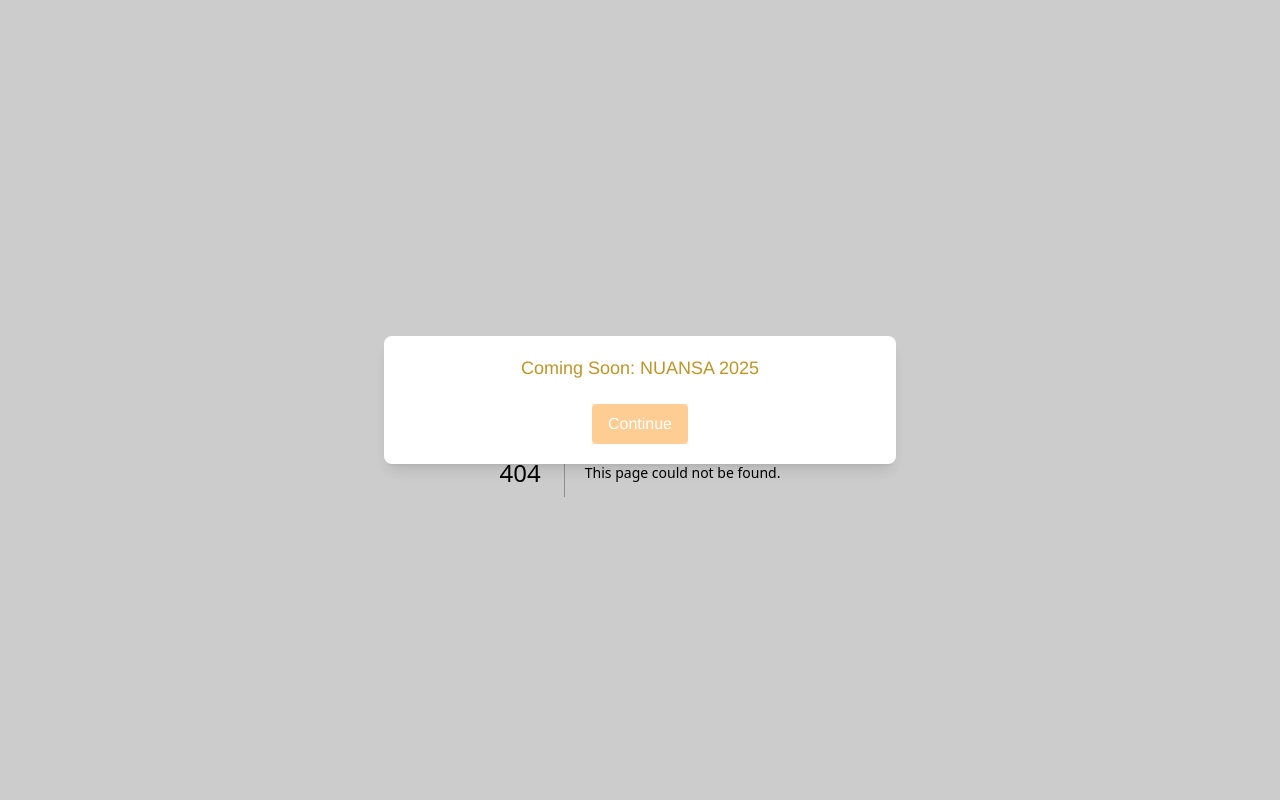
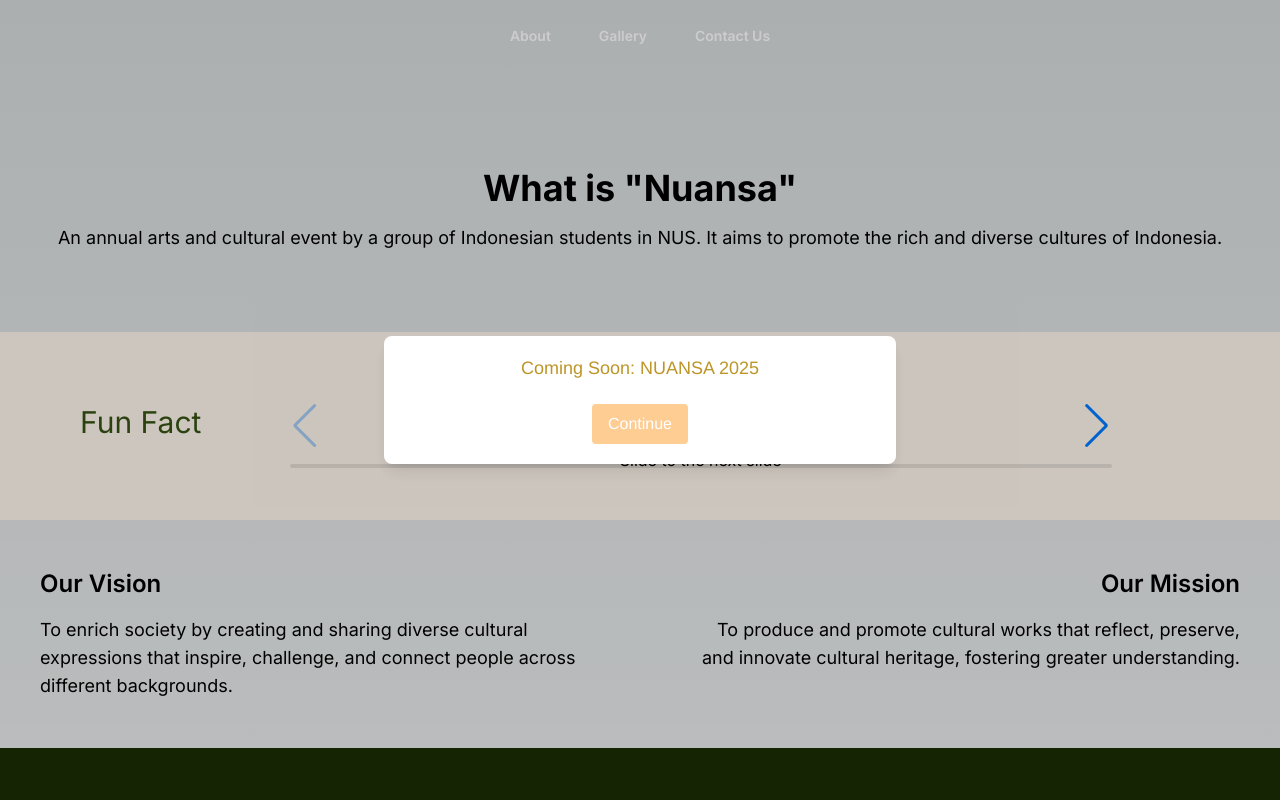
Before and after one commit to nuansacp2025/nuansa-web, a Next.js app: page /about-us in a window 1280 px wide. Before the commit this address had no page. Shown: the top 800 px of the page. Built offline with nearby package versions, Linux system fonts and the light colour scheme.

Commit message:
Add Temporary About Us Page

```diff
--- /dev/null
+++ b/app/about-us/page.tsx
@@ -0,0 +1,89 @@
+import Image from 'next/image';
+import VideoFrame from '../components/about-us/video-frame';
+import Carousel from '../components/about-us/carousel';
+import FunFact from '../components/about-us/funfact';
+export default function AboutUs() {
+  return (
+    <div className="pt-12">
+      {/* What is Nuansa section */}
+      <section className="text-center py-12 px-10">
+        <h1 className="text-4xl font-bold mb-4">What is "Nuansa"</h1>
+        <p className="text-lg mb-8">
+          An annual arts and cultural event by a group of Indonesian students in NUS.
+          It aims to promote the rich and diverse cultures of Indonesia.
+        </p>
+      </section>
+
+      <section className="text-center py-12 px-20 bg-orange-50 flex flex-row items-end">
+        <h2 className="text-3xl mb-8 text-lime-900">Fun Fact</h2>
+        <div className="flex-grow px-20">
+          <FunFact>
+            <h2 className="text-3xl mb-8 text-lime-900">Fun Fact</h2>
+            <h2 className="text-3xl mb-8 text-lime-900">Fun Fict</h2>
+          </FunFact>
+        </div>
+      </section>
+
+      <section className="grid grid-cols-1 md:grid-cols-2 gap-8 py-12">
+        <div className="text-left px-10">
+          <h2 className="text-2xl font-semibold mb-4">Our Vision</h2>
+          <p className="text-lg">
+            To enrich society by creating and sharing diverse cultural expressions that inspire, challenge, and connect people across different backgrounds.
+          </p>
+        </div>
+        <div className="text-right px-10">
+          <h2 className="text-2xl font-semibold mb-4">Our Mission</h2>
+          <p className="text-lg">
+            To produce and promote cultural works that reflect, preserve, and innovate cultural heritage, fostering greater understanding.
+          </p>
+        </div>
+      </section>
+
+      <section className="flex flex-col items-center justify-center py-12 text-center bg-lime-950 text-white pb-10">
+        <h2 className="text-3xl font-bold mb-5">Memorable Clips</h2>
+        <div className="flex flex-row items center justify-center gap-x-20">
+          <Carousel>
+            <img
+              src="https://media.licdn.com/dms/image/v2/D5622AQEyPzD7WAMiyA/feedshare-shrink_800/feedshare-shrink_800/0/1726034259793?e=2147483647&v=beta&t=yYGRAZoKbJV0xHLg8XkpiB2QF7J_g1hs02U5lFw_ziU"
+              alt="Some Memorable Clips"
+              className="max-h-[200px] object-contain"
+            />
+            <img
+              src="https://media.licdn.com/dms/image/v2/D5622AQEyPzD7WAMiyA/feedshare-shrink_800/feedshare-shrink_800/0/1726034259793?e=2147483647&v=beta&t=yYGRAZoKbJV0xHLg8XkpiB2QF7J_g1hs02U5lFw_ziU"
+              alt="Some Memorable Clips"
+              className="max-h-[200px] object-contain"
+            />
+            <img
+              src="https://media.licdn.com/dms/image/v2/D5622AQEyPzD7WAMiyA/feedshare-shrink_800/feedshare-shrink_800/0/1726034259793?e=2147483647&v=beta&t=yYGRAZoKbJV0xHLg8XkpiB2QF7J_g1hs02U5lFw_ziU"
+              alt="Some Memorable Clips"
+              className="max-h-[200px] object-contain"
+            />
+          </Carousel>
+        </div>
+      </section>
+
+      <section className="text-center py-12 bg-orange-50">
+        <div className="flex items-center justify-center pb-10 gap-x-20">
+          <div className="flex items-center space-x-8">
+            <div className="grid md:grid-cols-3 items-center">
+              <div className="bg-red-900 text-white p-10 rounded-md w-48 h-44 flex justify-center items-center mx-2 my-2">Networking</div>
+              <div className="bg-yellow-500 text-white p-10 rounded-md-2 w-48 h-44 flex justify-center items-center mx-2 my-2">Networking</div>
+              <div className="bg-purple-900 text-white p-10 rounded-md w-48 h-44 flex justify-center items-center mx-2 my-2">Networking</div>
+            </div>
+
+            <div>
+              <h1 className="text-4xl mb-4 text-center text-lime-950">Why Join Us</h1>
+            </div>
+          </div>
+        </div>
+        <div className="flex items-center justify-center pb-10 gap-x-20">
+          <h1 className="text-4xl mb-4 text-lime-950">View Our Latest Show {">>"}</h1>
+          <VideoFrame
+            videoTitle="RickRoll"
+            videoSrc="https://www.youtube.com/embed/dQw4w9WgXcQ?si=tSGI-Y2bIM5CKrxI"
+          />
+        </div>
+      </section>
+    </div>
+  );
+}
--- /dev/null
+++ b/app/components/about-us/carousel.tsx
@@ -0,0 +1,46 @@
+'use client';
+import { Swiper, SwiperSlide } from 'swiper/react';
+import { Navigation, Pagination, Scrollbar, A11y } from 'swiper/modules';
+import { useSwiper } from 'swiper/react';
+
+
+import { ReactNode, useState } from 'react';
+import 'swiper/css';
+import 'swiper/css/navigation';
+import 'swiper/css/pagination';
+import 'swiper/css/scrollbar';
+
+
+interface CarouselProps {
+  children: ReactNode[];
+}
+
+export default function Carousel({ children }: CarouselProps) {
+  const swiper = useSwiper();
+
+  return (
+    <Swiper
+      modules={[Navigation, Pagination, Scrollbar, A11y]}
+      spaceBetween={0}
+      slidesPerView="auto"
+      navigation
+      pagination={{ clickable: false }}
+      scrollbar={{ draggable: false }}
+      onSwiper={(swiper) => console.log(swiper)}
+      onSlideChange={() => console.log('slide change')}
+    >
+      {children.map((child, index) => (
+        index % 2 == 0
+        ? <SwiperSlide key={index}>
+          <div className="flex flex-row justify-center items-center gap-x-20 px-100">
+            {children[index]}
+            {index + 1 != children.length ? children[index + 1] : <></>}
+          </div>
+        </SwiperSlide>
+        : <></>
+      ))}
+      <button onClick={() => swiper.slideNext()}>Slide to the next slide</button>
+
+    </Swiper>
+  );
+};
--- /dev/null
+++ b/app/components/about-us/funfact.tsx
@@ -0,0 +1,43 @@
+'use client';
+import { Swiper, SwiperSlide } from 'swiper/react';
+import { Navigation, Pagination, Scrollbar, A11y } from 'swiper/modules';
+import { useSwiper } from 'swiper/react';
+
+
+import { ReactNode, useState } from 'react';
+import 'swiper/css';
+import 'swiper/css/navigation';
+import 'swiper/css/pagination';
+import 'swiper/css/scrollbar';
+
+
+interface CarouselProps {
+  children: ReactNode[];
+}
+
+export default function FunFact({ children }: CarouselProps) {
+  const swiper = useSwiper();
+
+  return (
+    <Swiper
+      modules={[Navigation, A11y]}
+      spaceBetween={0}
+      slidesPerView="auto"
+      navigation
+      pagination={{ clickable: false }}
+      scrollbar={{ draggable: false }}
+      onSwiper={(swiper) => console.log(swiper)}
+      onSlideChange={() => console.log('slide change')}
+    >
+      {children.map((child, index) => (
+        <SwiperSlide key={index}>
+          <div className="flex flex-row justify-center items-center gap-x-20 px-100">
+            {child}
+          </div>
+        </SwiperSlide>
+      ))}
+      <button onClick={() => swiper.slideNext()}>Slide to the next slide</button>
+
+    </Swiper>
+  );
+};
--- /dev/null
+++ b/app/components/about-us/video-frame.tsx
@@ -0,0 +1,22 @@
+import React from 'react';
+
+interface VideoFrameProps {
+    videoTitle: string;
+    videoSrc: string;
+}
+
+export default function VideoFrame({ videoTitle, videoSrc }: VideoFrameProps) {
+    return (
+        <div className="relative rounded-lg shadow-md">
+            <iframe
+                src={videoSrc}
+                title={videoTitle}
+                frameBorder="0"
+                allow="accelerometer; autoplay; clipboard-write; encrypted-media; gyroscope; picture-in-picture; web-share"
+                referrerPolicy="strict-origin-when-cross-origin"
+                allowFullScreen
+                className="flex-grow relative"
+            />
+        </div>
+    );
+}
--- a/app/components/navbar.tsx
+++ b/app/components/navbar.tsx
@@ -7,7 +7,7 @@ const Navbar = () => {
         className={`fixed inset-0 z-10 bg-gray-800 bg-opacity-75 transition-opacity lg:relative lg:flex lg:gap-x-12 lg:bg-transparent opacity-100`}
       >
         <div className="flex flex-col lg:flex-row lg:gap-x-12 lg:items-center lg:justify-center p-4 lg:p-0">
-          <Link href="/about" className="text-sm font-semibold leading-6 text-white lg:text-gray-0">
+          <Link href="/about-us" className="text-sm font-semibold leading-6 text-white lg:text-gray-0">
             About
           </Link>
           <Link href="/gallery" className="text-sm font-semibold leading-6 text-white lg:text-gray-0">
--- a/package.json
+++ b/package.json
@@ -11,7 +11,8 @@
   "dependencies": {
     "next": "^14.2.5",
     "react": "^18",
-    "react-dom": "^18"
+    "react-dom": "^18",
+    "swiper": "^11.1.14"
   },
   "devDependencies": {
     "@types/node": "^20",
```
Also changed, not shown: 1 other file (tests, documents, lock files or other folders).
